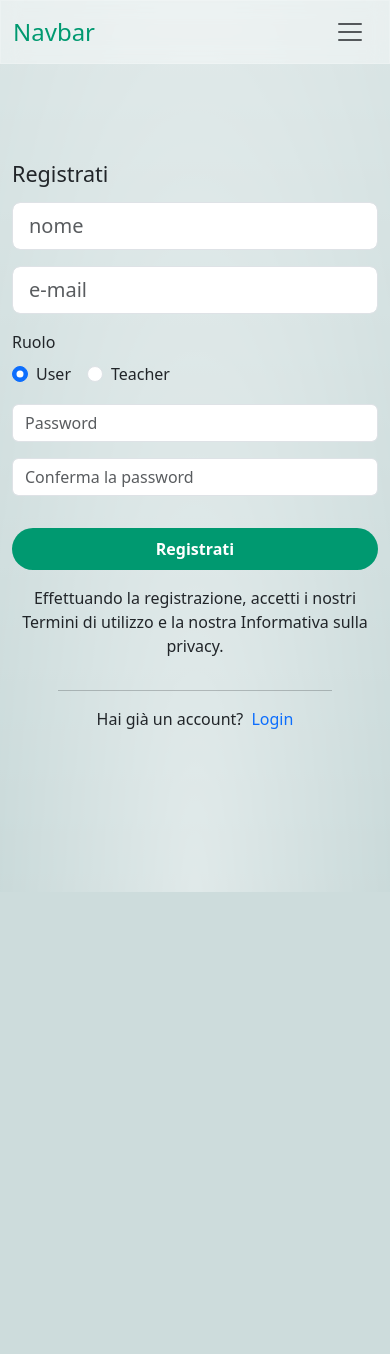
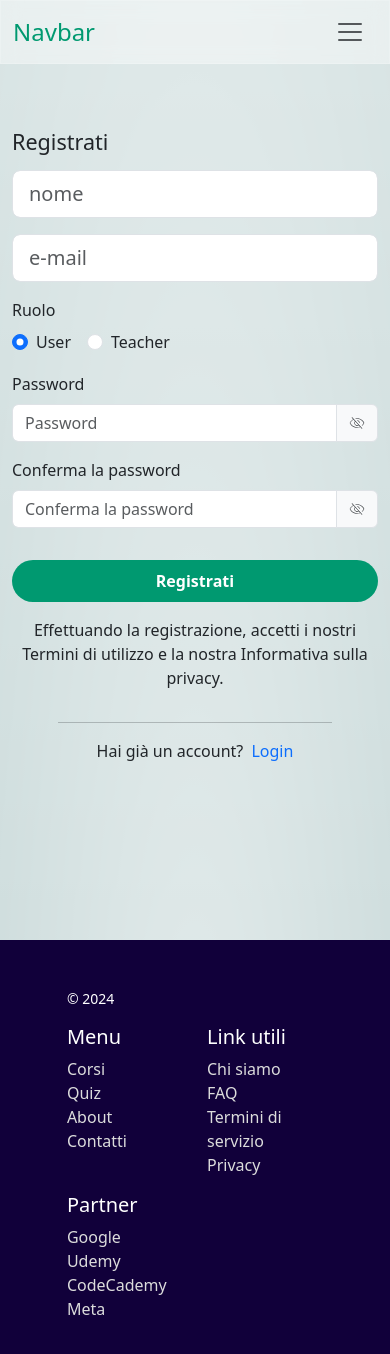
Before and after one commit to frank90kr/capstone, a React (Create React App) app in the folder frontend/: page /register in a window 390 px wide. Shown: the top 1354 px of the page. Before the commit the page ends 892 px from the top, so only its background shows below. Built offline with nearby package versions, Linux system fonts and the light colour scheme; no server answers.

Commit message:
responsive upgrade and password vibility

```diff
--- a/frontend/src/App.js
+++ b/frontend/src/App.js
@@ -20,6 +20,7 @@ import Quiz from "./pages/Quiz";
 import ScopriSeFaPerTe from "./components/quiz/ScopriSeFaPerTe";
 import PaymentForm from "./pages/PaymentForm";
 import PurchasedCourses from "./pages/PurchasedCourses";
+import Footer from "./components/Footer";
 
 function App() {
   axios.defaults.withCredentials = true;
@@ -73,6 +74,7 @@ function App() {
           <Route path="/purchase-courses" element={<PurchasedCourses />} />
         </Route>
       </Routes>
+      <Footer />
     </BrowserRouter>
   ) : null;
 }
--- /dev/null
+++ b/frontend/src/components/Footer.jsx
@@ -0,0 +1,90 @@
+import { Col, Container, Row } from "react-bootstrap";
+import { Link } from "react-router-dom";
+
+const Footer = () => {
+  return (
+    <Container fluid>
+      <Row className="footer py-5 mt-5">
+        <Col xs={12} md={4}>
+          <small className="d-block mb-3">© 2024</small>
+        </Col>
+        <Col xs={6} md={2}>
+          <h5>Menu</h5>
+          <ul className="list-unstyled text-small">
+            <li>
+              <Link to="#" className="footer-link">
+                Corsi
+              </Link>
+            </li>
+            <li>
+              <Link to="#" className="footer-link">
+                Quiz
+              </Link>
+            </li>
+            <li>
+              <Link to="#" className="footer-link">
+                About
+              </Link>
+            </li>
+            <li>
+              <Link to="#" className="footer-link">
+                Contatti
+              </Link>
+            </li>
+          </ul>
+        </Col>
+        <Col xs={6} md={2}>
+          <h5>Link utili</h5>
+          <ul className="list-unstyled text-small">
+            <li>
+              <Link to="#" className="footer-link">
+                Chi siamo
+              </Link>
+            </li>
+            <li>
+              <Link to="#" className="footer-link">
+                FAQ
+              </Link>
+            </li>
+            <li>
+              <Link to="#" className="footer-link">
+                Termini di servizio
+              </Link>
+            </li>
+            <li>
+              <Link to="#" className="footer-link">
+                Privacy
+              </Link>
+            </li>
+          </ul>
+        </Col>
+        <Col xs={6} md={2}>
+          <h5>Partner</h5>
+          <ul className="list-unstyled text-small">
+            <li>
+              <Link to="#" className="footer-link">
+                Google
+              </Link>
+            </li>
+            <li>
+              <Link to="#" className="footer-link">
+                Udemy
+              </Link>
+            </li>
+            <li>
+              <Link to="#" className="footer-link">
+                CodeCademy
+              </Link>
+            </li>
+            <li>
+              <Link to="#" className="footer-link">
+                Meta
+              </Link>
+            </li>
+          </ul>
+        </Col>
+      </Row>
+    </Container>
+  );
+};
+export default Footer;
--- a/frontend/src/pages/Home.css
+++ b/frontend/src/pages/Home.css
@@ -79,6 +79,16 @@
   }
 }
 
+.partner {
+  gap: 10px;
+}
+@media (max-width: 576px) {
+  .partner {
+    display: flex;
+    flex-wrap: wrap;
+  }
+}
+
 .sponsor-logo {
   width: 5rem;
 }
@@ -116,14 +126,9 @@
     padding-right: 5%;
   }
 }
-/* @media (max-width: 900px) {
-  .under-hero {
-    padding-left: 0;
-    padding-right: 0;
-  }
-} */
+
 .div-under-hero {
-  height: 10rem;
+  /* height: 10rem; */
 }
 .div-icon-under-hero {
   background-color: #009970;
@@ -139,7 +144,7 @@
     gap: 1rem;
   }
   .div-under-hero {
-    height: 7rem;
+    /* height: 7rem; */
   }
   .div-icon-under-hero {
     width: 5rem;
@@ -155,7 +160,7 @@
 /* Section2 */
 .section2 {
   background-color: #9bd1e5;
-  height: 23rem;
+  /* height: 23rem; */
   padding-left: 15%;
   padding-right: 15%;
 }
@@ -182,7 +187,7 @@
 }
 @media (max-width: 768px) {
   .section2 {
-    height: 38rem;
+    /* height: 38rem; */
   }
 }
 
@@ -237,7 +242,7 @@
 }
 
 .animation2-quiz {
-  width: 340px;
+  width: 380px;
 }
 @media (max-width: 992px) {
   .animation2-quiz {
@@ -249,21 +254,48 @@
     display: none;
   }
 }
+@media (max-width: 576px) {
+  .quiz-home-btn {
+    padding: 6px 20px;
+  }
+}
+@media (min-width: 992px) {
+  .down {
+    display: none;
+  }
+}
 
 /* Section 5 Teacher */
 .section5 {
   background-color: #f9a03f;
-  height: 23rem;
+  /* height: 23rem; */
   padding-left: 15%;
   padding-right: 15%;
 }
 .animation-section5 {
-  width: 25rem;
+  width: 33rem;
+}
+@media (max-width: 1080px) and (min-width: 576px) {
+  .animation-section5 {
+    width: 28rem;
+    margin-top: 2rem;
+  }
+}
+@media (max-width: 576px) {
+  .animation-section5 {
+    width: 18rem;
+  }
 }
 
 /* Section 6 Feedback */
 .section6 {
   background-color: #e3f2fd;
+  /* height: 31rem; */
+}
+@media (max-width: 992px) {
+  .section6 {
+    margin-top: 10rem;
+  }
 }
 .google-ceo {
   width: 130px;
--- a/frontend/src/pages/Login.jsx
+++ b/frontend/src/pages/Login.jsx
@@ -1,9 +1,11 @@
 import React, { useState } from "react";
-import { Form, Button, Container, Row, Col, Alert, Spinner } from "react-bootstrap";
+import { Form, Button, Container, Row, Col, Alert, Spinner, FormControl, InputGroup } from "react-bootstrap";
 import { useDispatch } from "react-redux";
 import { Link, useNavigate } from "react-router-dom";
 import axios from "axios";
 import { LOGIN } from "../redux/actions";
+import { PiEyeThin } from "react-icons/pi";
+import { PiEyeSlashThin } from "react-icons/pi";
 
 const Login = () => {
   const dispatch = useDispatch();
@@ -45,6 +47,12 @@ const Login = () => {
       });
   };
 
+  const [passwordVisible, setPasswordVisible] = useState(false);
+
+  const togglePasswordVisibility = () => {
+    setPasswordVisible(!passwordVisible);
+  };
+
   return (
     <Container>
       <Row className="justify-content-center align-items-center min-vh-100">
@@ -65,15 +73,20 @@ const Login = () => {
             </Form.Group>
 
             <Form.Group className="mb-4" controlId="formBasicPassword">
-              <Form.Control
+              <InputGroup>
+                <FormControl
                   size="lg"
-                type="password"
+                  type={passwordVisible ? "text" : "password"}
                   name="password"
                   id="password"
                   onChange={(ev) => updateInputValue(ev)}
                   value={formData.password}
-                placeholder="password"
+                  placeholder="Password"
                 />
+                <InputGroup.Text onClick={togglePasswordVisibility} style={{ cursor: "pointer" }}>
+                  {passwordVisible ? <PiEyeThin /> : <PiEyeSlashThin />}
+                </InputGroup.Text>
+              </InputGroup>
             </Form.Group>
 
             <Button
--- a/frontend/src/pages/Register.jsx
+++ b/frontend/src/pages/Register.jsx
@@ -2,8 +2,10 @@ import axios from "axios";
 import React, { useState } from "react";
 import { useDispatch } from "react-redux";
 import { LOGIN } from "../redux/actions";
-import { Button, Col, Container, Form, Row, Spinner } from "react-bootstrap";
+import { Button, Col, Container, Form, FormControl, InputGroup, Row, Spinner } from "react-bootstrap";
 import { Link, useNavigate } from "react-router-dom";
+import { PiEyeThin } from "react-icons/pi";
+import { PiEyeSlashThin } from "react-icons/pi";
 
 const Register = () => {
   const dispatch = useDispatch();
@@ -64,6 +66,17 @@ const Register = () => {
       });
   };
 
+  const [passwordVisible, setPasswordVisible] = useState(false);
+  const [confirmPasswordVisible, setConfirmPasswordVisible] = useState(false);
+
+  const togglePasswordVisibility = () => {
+    setPasswordVisible(!passwordVisible);
+  };
+
+  const toggleConfirmPasswordVisibility = () => {
+    setConfirmPasswordVisible(!confirmPasswordVisible);
+  };
+
   return (
     <Container>
       <Row className="d-flex justify-content-center align-items-center min-vh-100 mt-5">
@@ -120,26 +133,37 @@ const Register = () => {
               </div>
             </Form.Group>
 
-            <Form.Group className="mb-3" controlId="formBasicPassword">
-              <Form.Control
-                type="password"
+            <Form.Group controlId="formBasicPassword" className="mb-3">
+              <Form.Label>Password</Form.Label>
+              <InputGroup>
+                <FormControl
+                  type={passwordVisible ? "text" : "password"}
                   name="password"
                   id="password"
                   onChange={(ev) => updateInputValue(ev)}
                   value={formData.password}
                   placeholder="Password"
                 />
+                <InputGroup.Text onClick={togglePasswordVisibility} style={{ cursor: "pointer" }}>
+                  {passwordVisible ? <PiEyeThin /> : <PiEyeSlashThin />}
+                </InputGroup.Text>
+              </InputGroup>
             </Form.Group>
-
-            <Form.Group className="mb-3" controlId="formBasicPasswordConfirm">
-              <Form.Control
-                type="password"
+            <Form.Group controlId="formBasicPasswordConfirm" className="mb-3">
+              <Form.Label>Conferma la password</Form.Label>
+              <InputGroup>
+                <FormControl
+                  type={confirmPasswordVisible ? "text" : "password"}
                   name="password_confirmation"
                   id="password_confirmation"
                   onChange={(ev) => updateInputValue(ev)}
                   value={formData.password_confirmation}
                   placeholder="Conferma la password"
                 />
+                <InputGroup.Text onClick={toggleConfirmPasswordVisibility} style={{ cursor: "pointer" }}>
+                  {confirmPasswordVisible ? <PiEyeThin /> : <PiEyeSlashThin />}
+                </InputGroup.Text>
+              </InputGroup>
             </Form.Group>
 
             <Button
```
Also changed, not shown: frontend/src/pages/Home.jsx (+24 -94 lines). Lines whose indentation alone changed are shown as unchanged.
